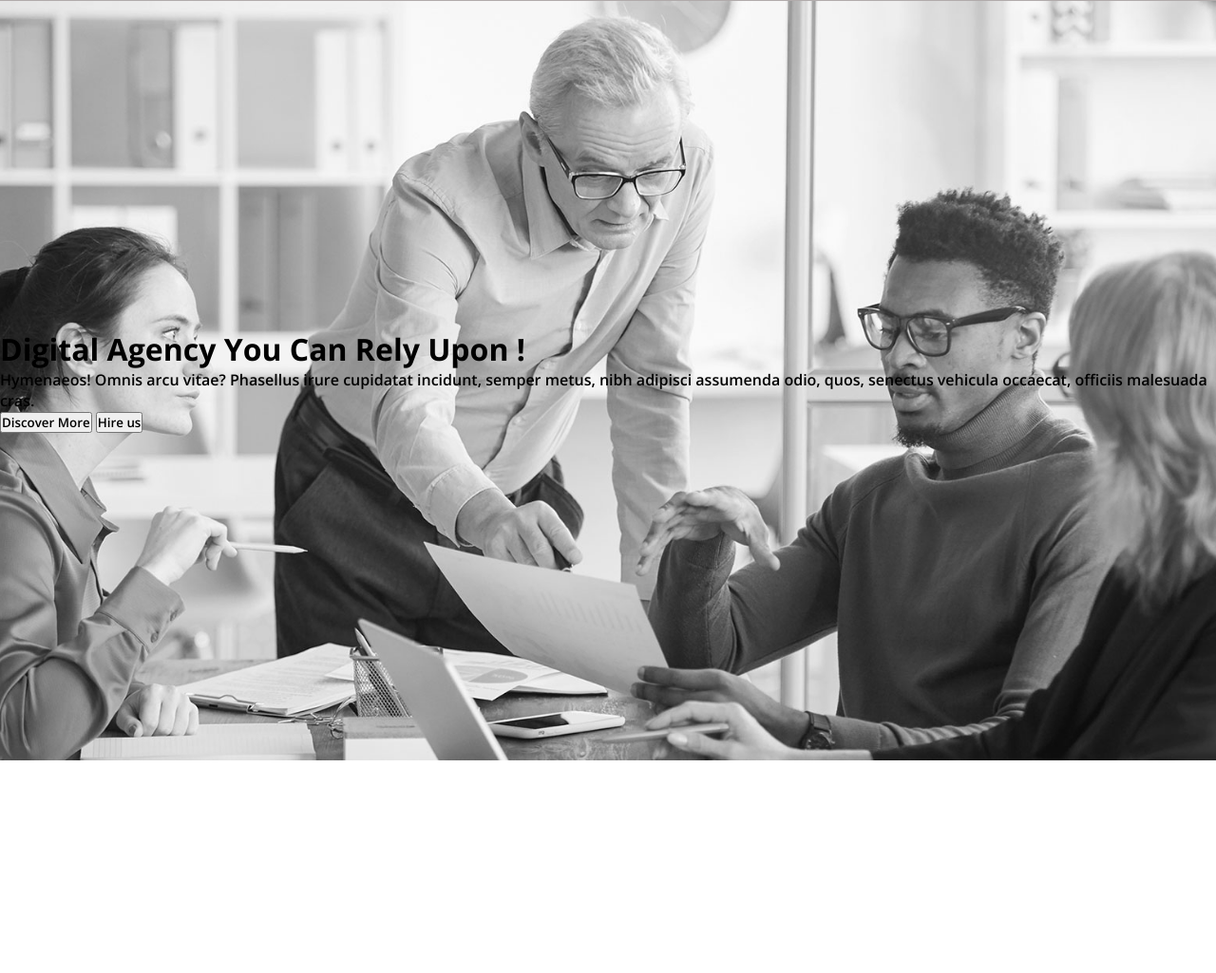
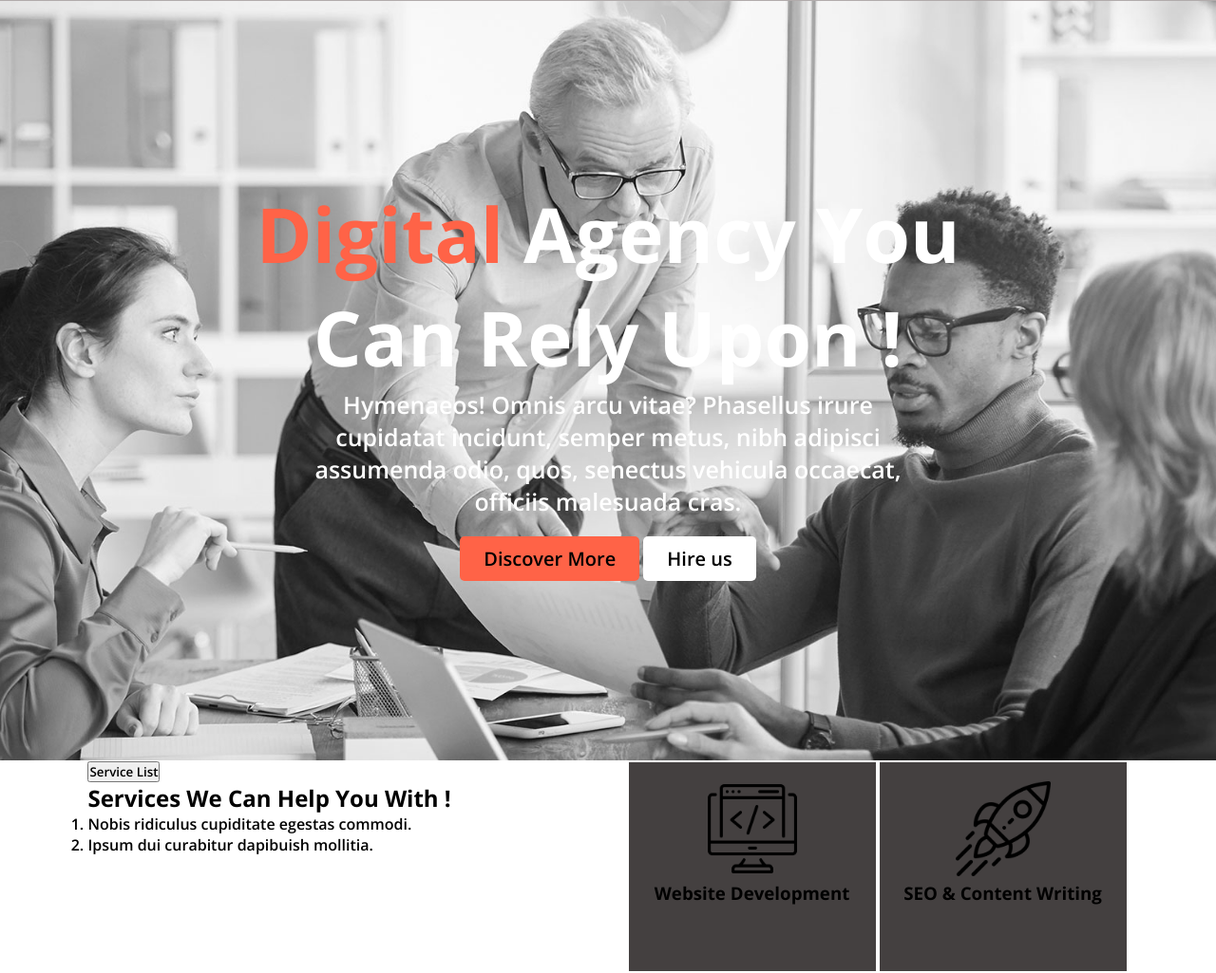
Before and after one commit to ShahriarZe/practice-project-2, a plain HTML site: page index.html in a window 1280 px wide. Shown: the part 89-1114 px from the top of the page at 95% size. Before the commit the page ends 890 px from the top, so only its background shows below. Drawn offline with nearby package versions, Linux system fonts and the light colour scheme.

Commit message:
main 1st part added

```diff
--- a/index.html
+++ b/index.html
@@ -24,15 +24,46 @@
         </nav>
     </header>
 
+    <!-- Main Section -->
+
     <main>
-        <div class="main-section">
-            <div class="main-content">
-                <h1>Digital Agency You Can Rely Upon !</h1>
-                <p>Hymenaeos! Omnis arcu vitae? Phasellus irure cupidatat incidunt, semper metus, nibh adipisci assumenda odio, quos, senectus vehicula occaecat, officiis malesuada cras.</p>
-                <button>Discover More</button>
-                <button>Hire us</button>
+
+        <!-- Main 1st Part -->
+
+        <section>
+            <div class="main-section">
+                <div class="main-content">
+                    <h1 class="main-content-heading"><span>Digital</span> Agency You <br> Can Rely Upon !</h1>
+                    <p class="main-content-description">Hymenaeos! Omnis arcu vitae? Phasellus irure cupidatat incidunt, semper metus, nibh adipisci assumenda odio, quos, senectus vehicula occaecat, officiis malesuada cras.</p>
+                    <button class="primary-button">Discover More</button>
+                    <button class="primary-button two">Hire us</button>
+                </div>
             </div>
-        </div>
+        </section>
+
+        <section>
+            <div class="service-container">
+                <div>
+                    <button>Service List</button>
+                    <h2>Services We Can Help You With !</h2>
+                    <ol>
+                        <li>Nobis ridiculus cupiditate egestas commodi.</li>
+                        <li>Ipsum dui curabitur dapibuish mollitia.</li>
+                    </ol>
+                </div>
+                <div class="boxes">
+                    <div class="box-item">
+                        <img src="./asset/icons/coding.png" alt="">
+                        <h3>Website Development</h3>
+                    </div>
+                    <div class="box-item">
+                        <img src="./asset/icons/startup.png" alt="">
+                        <h3>SEO & Content Writing</h3>
+                    </div>
+                </div>
+            </div>
+        </section>
+
     </main>
 
     <footer>
--- a/style.css
+++ b/style.css
@@ -42,3 +42,54 @@ nav li:hover{
     justify-content: center;
     align-items: center;
 }
+.main-content{
+    text-align: center;
+}
+
+.main-content-heading{
+    font-size: 80px;
+    font-weight: 800;
+    color: white;
+}
+.main-content-description{
+    width: 50%;
+    margin: auto;
+    font-size: 25px;
+    color: white;
+}
+.primary-button{
+    padding: 10px 25px;
+    font-size: 20px;
+    background-color: tomato;
+    border: none;
+    border-radius: 5px;
+    margin-top: 20px;
+}
+.two{
+    background-color: white;
+    color: black;
+}
+span{
+    color: tomato;
+}
+
+/* Main 2nd Part */
+
+.service-container{
+    display: flex;
+    justify-content: space-around;
+}
+.boxes{
+    display: flex;
+}
+.boxes img{
+    width:100px ;
+}
+.box-item{
+    height: 180px;
+    width: 220px;
+    background-color: rgb(68, 64, 64);
+    border: 2px solid white;
+    padding: 20px;
+    text-align: center;
+}
```
